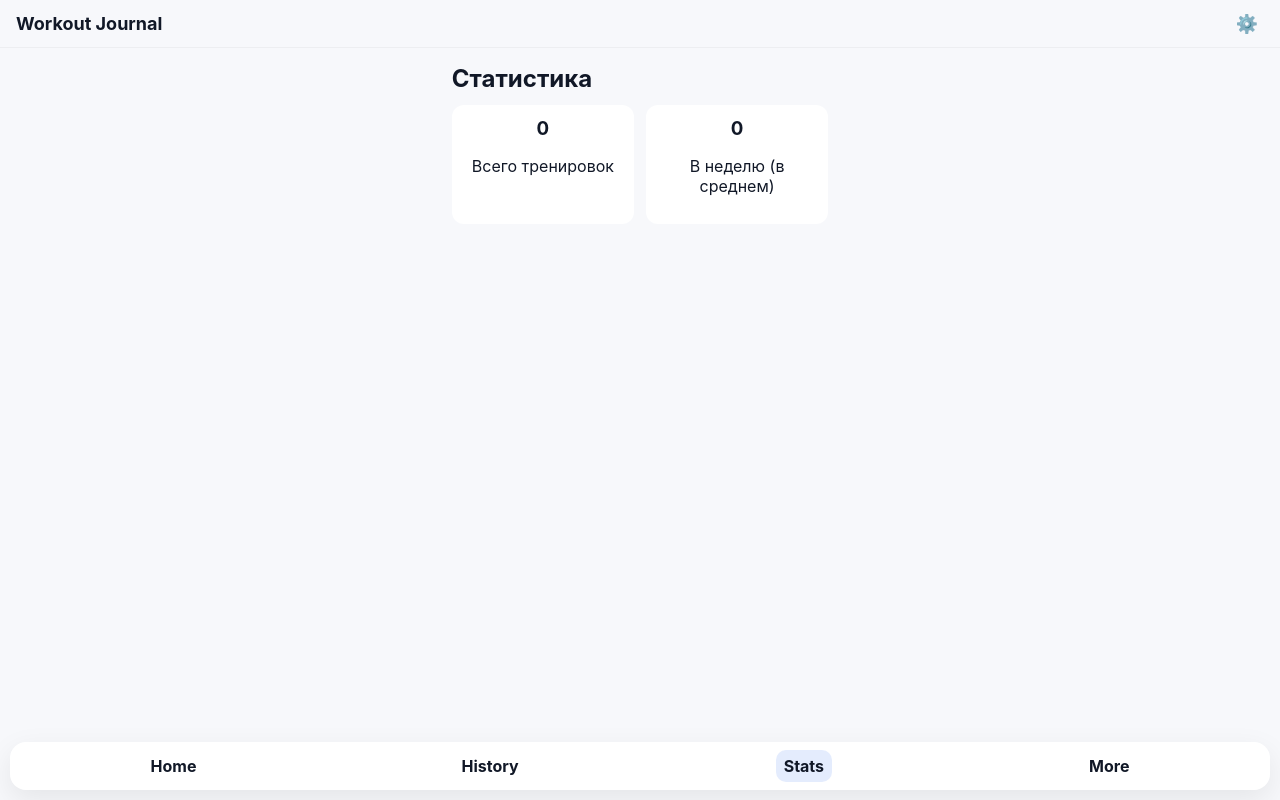
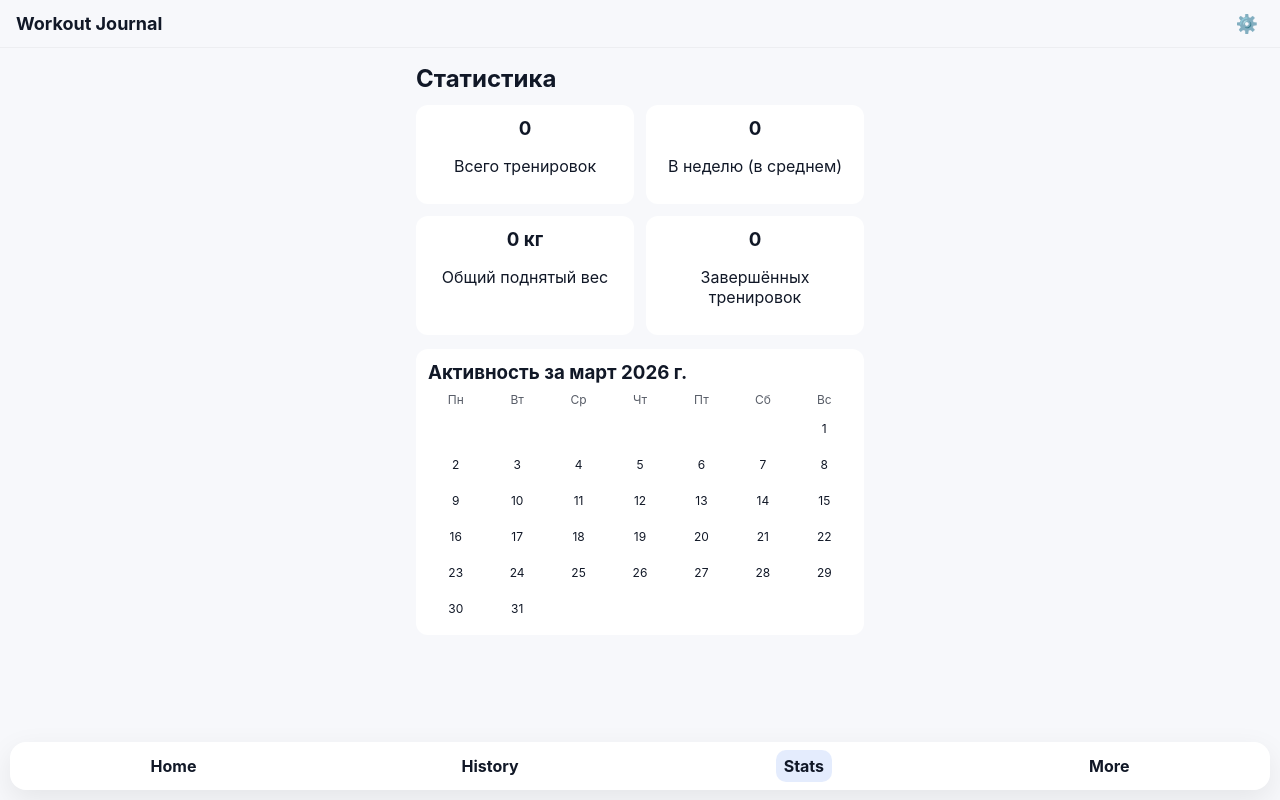
Before and after one commit to mitttel/train_better, a Vue app: page /stats in a window 1280 px wide. Built offline with nearby package versions, Linux system fonts and the light colour scheme.

Commit message:
Add completed workout status and KPI stats widgets

```diff
--- a/src/services/statsService.ts
+++ b/src/services/statsService.ts
@@ -1,8 +1,47 @@
 import type { Workout } from '../types/workout'
 import { daysBetween } from '../utils/calculations'
 
+export function isWorkoutCompleted(workout: Workout) {
+    if (workout.status === 'completed') return true
+    if (workout.completedAt) return true
+
+    // Backward compatibility for legacy records without status.
+    return workout.exercises.some(ex =>
+        ex.sets.some(set => (set.weight ?? 0) > 0 || (set.reps ?? 0) > 0),
+    )
+}
+
 export function countWorkouts(workouts: Workout[]) {
     return workouts.length
+}
+
+export function totalLiftedWeight(workouts: Workout[]) {
+    return workouts.reduce(
+        (total, workout) =>
+            total +
+            workout.exercises.reduce(
+                (exerciseSum, exercise) =>
+                    exerciseSum +
+                    exercise.sets.reduce(
+                        (setSum, set) => setSum + (set.weight ?? 0) * (set.reps ?? 0),
+                        0,
+                    ),
+                0,
+            ),
+        0,
+    )
+}
+
+export function completedWorkoutsCount(workouts: Workout[]) {
+    return workouts.filter(isWorkoutCompleted).length
+}
+
+export function workoutsByDay(workouts: Workout[]) {
+    return workouts.reduce<Record<string, number>>((acc, workout) => {
+        if (!isWorkoutCompleted(workout)) return acc
+        acc[workout.date] = (acc[workout.date] ?? 0) + 1
+        return acc
+    }, {})
 }
 
 export function workoutsInRange(workouts: Workout[], fromIso: string, toIso: string) {
--- a/src/store/workoutStore.ts
+++ b/src/store/workoutStore.ts
@@ -4,8 +4,20 @@ import type { Workout } from '../types/workout'
 import { storage } from '../services/storageService'
 import { todayIso } from '../utils/date'
 
+function normalizeWorkout(workout: Partial<Workout>): Workout {
+    return {
+        id: workout.id ?? `${Date.now()}`,
+        date: workout.date ?? todayIso(),
+        name: workout.name,
+        exercises: workout.exercises ?? [],
+        notes: workout.notes,
+        status: workout.status ?? (workout.completedAt ? 'completed' : 'draft'),
+        completedAt: workout.completedAt,
+    }
+}
+
 export const useWorkoutStore = defineStore('workout', () => {
-    const workouts = ref<Workout[]>(storage.load() ?? [])
+    const workouts = ref<Workout[]>((storage.load() ?? []).map(normalizeWorkout))
 
     function addWorkout(w: Workout) {
         workouts.value.unshift(w)
@@ -29,7 +41,8 @@ export const useWorkoutStore = defineStore('workout', () => {
         return {
             id: `${Date.now()}`,
             date: todayIso(),
-            exercises: []
+            exercises: [],
+            status: 'draft',
         }
     }
 
--- a/src/types/workout.ts
+++ b/src/types/workout.ts
@@ -1,4 +1,6 @@
 import type { Exercise } from './exercise'
+
+export type WorkoutStatus = 'draft' | 'completed'
 
 export interface Workout {
     id: string
@@ -6,4 +8,6 @@ export interface Workout {
     name?: string
     exercises: Exercise[]
     notes?: string
+    status: WorkoutStatus
+    completedAt?: string // ISO datetime
 }
--- a/src/views/HomeView.vue
+++ b/src/views/HomeView.vue
@@ -7,6 +7,21 @@
         <BaseButton @click="startToday">Начать тренировку</BaseButton>
       </div>
     </BaseCard>
+
+    <div class="kpi-grid">
+      <BaseCard>
+        <div class="kpi-item">
+          <p>Общий счёт тренировок</p>
+          <h3>{{ totalWorkouts }}</h3>
+        </div>
+      </BaseCard>
+      <BaseCard>
+        <div class="kpi-item">
+          <p>Завершённые тренировки</p>
+          <h3>{{ completedWorkouts }}</h3>
+        </div>
+      </BaseCard>
+    </div>
 
     <section style="margin-top:12px">
       <h3>Последние тренировки</h3>
@@ -19,16 +34,20 @@
 </template>
 
 <script setup lang="ts">
+import { computed } from 'vue'
 import BaseCard from '../components/ui/BaseCard.vue'
 import BaseButton from '../components/ui/BaseButton.vue'
 import WorkoutCard from '../components/workout/WorkoutCard.vue'
 import { useWorkoutStore } from '../store/workoutStore'
 import { formatHuman, todayIso } from '../utils/date'
 import { useRouter } from 'vue-router'
+import { completedWorkoutsCount, countWorkouts } from '../services/statsService'
 
 const store = useWorkoutStore()
 const router = useRouter()
 const today = formatHuman(todayIso())
+const totalWorkouts = computed(() => countWorkouts(store.workouts))
+const completedWorkouts = computed(() => completedWorkoutsCount(store.workouts))
 
 function startToday() {
   const empty = store.createEmptyWorkout()
@@ -40,3 +59,26 @@ function open(id: string) {
   router.push({ name: 'Workout', params: { id } })
 }
 </script>
+
+<style scoped>
+.kpi-grid {
+  display: grid;
+  grid-template-columns: repeat(2, minmax(0, 1fr));
+  gap: 10px;
+  margin-top: 12px;
+}
+
+.kpi-item {
+  text-align: center;
+}
+
+.kpi-item p {
+  margin: 0;
+  opacity: 0.75;
+}
+
+.kpi-item h3 {
+  margin: 8px 0 0;
+  font-size: 24px;
+}
+</style>
--- a/src/views/StatsView.vue
+++ b/src/views/StatsView.vue
@@ -10,6 +10,24 @@
         <h3>{{ avg }}</h3>
         <p>В неделю (в среднем)</p>
       </div>
+      <div class="stat-card">
+        <h3>{{ totalWeight.toLocaleString('ru-RU') }} кг</h3>
+        <p>Общий поднятый вес</p>
+      </div>
+      <div class="stat-card">
+        <h3>{{ completedCount }}</h3>
+        <p>Завершённых тренировок</p>
+      </div>
+    </div>
+
+    <div class="heatmap-card">
+      <h3>Активность за {{ monthLabel }}</h3>
+      <div class="calendar-grid">
+        <div class="calendar-weekday" v-for="day in weekdays" :key="day">{{ day }}</div>
+        <div v-for="(cell, index) in calendarCells" :key="`${cell.date ?? 'empty'}-${index}`" class="calendar-cell" :class="cell.level">
+          <span v-if="cell.day">{{ cell.day }}</span>
+        </div>
+      </div>
     </div>
   </div>
 </template>
@@ -17,14 +35,104 @@
 <script setup lang="ts">
 import { computed } from 'vue'
 import { useWorkoutStore } from '../store/workoutStore'
-import { countWorkouts, avgWorkoutsPerWeek } from '../services/statsService'
+import {
+  avgWorkoutsPerWeek,
+  completedWorkoutsCount,
+  countWorkouts,
+  totalLiftedWeight,
+  workoutsByDay,
+} from '../services/statsService'
 
 const store = useWorkoutStore()
 const total = computed(() => countWorkouts(store.workouts))
 const avg = computed(() => avgWorkoutsPerWeek(store.workouts))
+const totalWeight = computed(() => totalLiftedWeight(store.workouts))
+const completedCount = computed(() => completedWorkoutsCount(store.workouts))
+const workoutByDate = computed(() => workoutsByDay(store.workouts))
+
+const now = new Date()
+const year = now.getFullYear()
+const month = now.getMonth()
+const daysInMonth = new Date(year, month + 1, 0).getDate()
+const firstWeekday = (new Date(year, month, 1).getDay() + 6) % 7
+
+const weekdays = ['Пн', 'Вт', 'Ср', 'Чт', 'Пт', 'Сб', 'Вс']
+
+const monthLabel = now.toLocaleDateString('ru-RU', { month: 'long', year: 'numeric' })
+
+const calendarCells = computed(() => {
+  const cells: { day?: number; date?: string; level: string }[] = []
+
+  for (let i = 0; i < firstWeekday; i += 1) {
+    cells.push({ level: 'empty' })
+  }
+
+  for (let day = 1; day <= daysInMonth; day += 1) {
+    const isoDate = `${year}-${String(month + 1).padStart(2, '0')}-${String(day).padStart(2, '0')}`
+    const count = workoutByDate.value[isoDate] ?? 0
+
+    let level = 'level-0'
+    if (count >= 3) level = 'level-3'
+    else if (count === 2) level = 'level-2'
+    else if (count === 1) level = 'level-1'
+
+    cells.push({ day, date: isoDate, level })
+  }
+
+  return cells
+})
 </script>
 
 <style scoped>
-.stats-grid { display:flex; gap:12px; margin-top:12px }
-.stat-card { padding:12px; background:var(--card); border-radius:12px; flex:1; text-align:center }
+.stats-grid {
+  display: grid;
+  grid-template-columns: repeat(2, minmax(0, 1fr));
+  gap: 12px;
+  margin-top: 12px;
+}
+
+.stat-card {
+  padding: 12px;
+  background: var(--card);
+  border-radius: 12px;
+  text-align: center;
+}
+
+.heatmap-card {
+  margin-top: 14px;
+  padding: 12px;
+  background: var(--card);
+  border-radius: 12px;
+}
+
+.calendar-grid {
+  margin-top: 8px;
+  display: grid;
+  grid-template-columns: repeat(7, 1fr);
+  gap: 6px;
+}
+
+.calendar-weekday {
+  text-align: center;
+  font-size: 12px;
+  opacity: 0.7;
+}
+
+.calendar-cell {
+  min-height: 30px;
+  border-radius: 8px;
+  display: flex;
+  align-items: center;
+  justify-content: center;
+  font-size: 12px;
+}
+
+.calendar-cell.empty {
+  background: transparent;
+}
+
+.level-0 { background: rgba(255, 255, 255, 0.05); }
+.level-1 { background: rgba(64, 168, 255, 0.35); }
+.level-2 { background: rgba(64, 168, 255, 0.55); }
+.level-3 { background: rgba(64, 168, 255, 0.8); }
 </style>
--- a/src/views/WorkoutView.vue
+++ b/src/views/WorkoutView.vue
@@ -5,7 +5,8 @@
         <input v-model="workout.name" placeholder="Название тренировки (например: Ноги)" />
         <div class="meta">
           <small>{{ workout.date }}</small>
-          <BaseButton @click="save">Сохранить</BaseButton>
+          <BaseButton @click="saveDraft">Сохранить</BaseButton>
+          <BaseButton @click="completeWorkout">Завершить</BaseButton>
         </div>
       </div>
 
@@ -31,9 +32,7 @@ import BaseCard from '../components/ui/BaseCard.vue'
 import BaseButton from '../components/ui/BaseButton.vue'
 import BaseInput from '../components/ui/BaseInput.vue'
 import ExerciseItem from '../components/workout/ExerciseItem.vue'
-import { v4 as uuidv4 } from 'uuid' // note: if not installed, can use Date.now()
 
-// Fallback simple uuid if uuid package not installed:
 function uid() { return `${Date.now()}-${Math.floor(Math.random()*10000)}` }
 
 const route = useRoute()
@@ -49,12 +48,26 @@ onMounted(() => {
   }
 })
 
-function save() {
+function persistWorkout() {
   if (store.workouts.find(w => w.id === workout.value.id)) {
     store.updateWorkout(workout.value)
   } else {
     store.addWorkout(workout.value)
   }
+}
+
+function saveDraft() {
+  if (workout.value.status !== 'completed') {
+    workout.value.status = 'draft'
+  }
+  persistWorkout()
+  router.push('/')
+}
+
+function completeWorkout() {
+  workout.value.status = 'completed'
+  workout.value.completedAt = new Date().toISOString()
+  persistWorkout()
   router.push('/')
 }
 
@@ -73,5 +86,5 @@ function addExercise() {
 <style scoped>
 .header { display:flex; justify-content:space-between; gap:10px; align-items:center }
 .header input { font-size:16px; padding:8px; border-radius:10px; border:1px solid rgba(0,0,0,0.08) }
-.meta { display:flex; gap:8px; align-items:center }
+.meta { display:flex; gap:8px; align-items:center; flex-wrap:wrap }
 </style>
```
